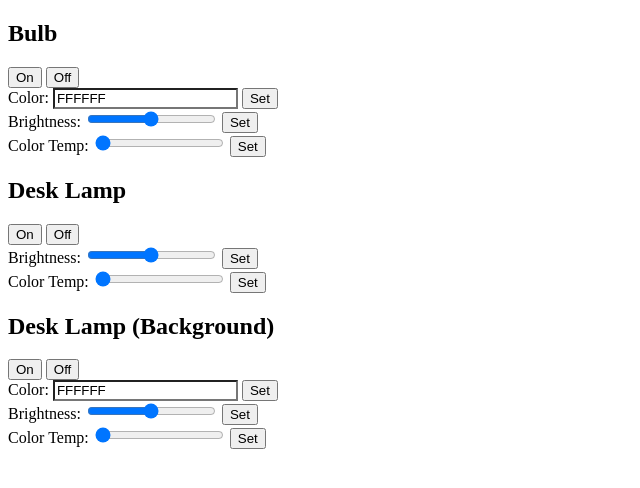
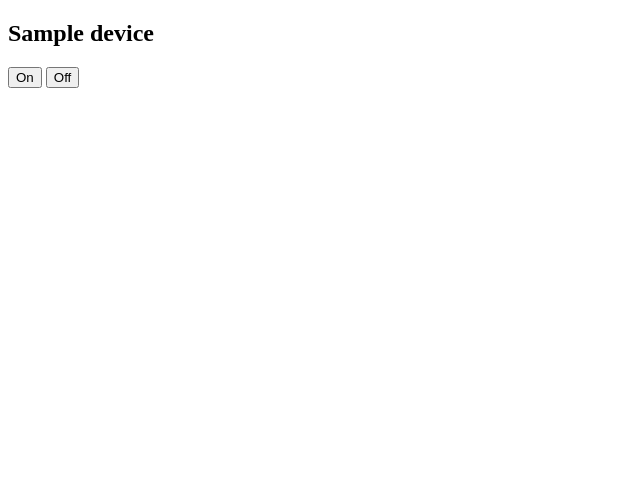
Before and after one commit to nikita-tomilov/xiaomi-smart-lamps-control, a Flask app: template template/index.html in a window 1280 px wide. Shown: the top 488 px of the page, without its empty margins (0-640 px from the left). Run offline with Flask 2, Linux system fonts and the light colour scheme; the template is opened without the code that fills it: most values are stand-ins (such as "Sample title", 1, 10 or a date in 2020).

Commit message:
all: use classes and template engine

```diff
--- a/main.py
+++ b/main.py
@@ -2,112 +2,81 @@
 
 from flask import Flask, send_from_directory
 from flask import render_template
-from yeelight import Bulb, LightType
+from yeelight import LightType
+
+from light_device import LightDevice
 
 app = Flask(__name__, template_folder="./template/")
-bulb = Bulb("192.168.0.111", auto_on=True)
-bulb_hex_rgb = "FFFFFF"
-bulb_brightness = 100
-bulb_color_temp = 5600
-desk_lamp = Bulb("192.168.0.108", auto_on=True)
-desk_lamp_brightness = 100
-desk_lamp_color_temp = 5600
-desk_lamp_background_hex_rgb = "FFFFFF"
-desk_lamp_background_brightness = 100
-desk_lamp_background_color_temp = 5600
 
-
-def bulb_toggle(blb, state, light_type=LightType.Main):
-    if state == "on":
-        blb.turn_on(light_type)
-    elif state == "off":
-        blb.turn_off(light_type)
-    if state == "toggle":
-        blb.toggle(light_type)
-
-
-def bulb_update_plain_params(blb, brightness, color_temp, light_type=LightType.Main):
-    blb.set_color_temp(color_temp, light_type)
-    blb.set_brightness(brightness, light_type)
+devices = {
+    'bulb': LightDevice(identifier="bulb", name="Bulb", ip="192.168.0.111", supports_rgb=True, supports_white=True,
+                        brightness=100, wb=5600),
+    'desk_lamp': LightDevice(identifier="desk_lamp", name="Desk Lamp", ip="192.168.0.108", supports_rgb=False,
+                             supports_white=True, brightness=100, wb=5600),
+    'desk_lamp_bg': LightDevice(identifier="desk_lamp_bg", name="Desk Lamp (Background)", ip="192.168.0.108",
+                                supports_rgb=True, supports_white=True, light_type=LightType.Ambient)
+}
 
 
 @app.route('/')
 def http_main_entry():
-    return render_template('index.html', bulb_brightness=bulb_brightness, bulb_color_temp=bulb_color_temp,
-                           desk_lamp_brightness=desk_lamp_brightness, desk_lamp_color_temp=desk_lamp_color_temp,
-                           desk_lamp_background_brightness=desk_lamp_background_brightness,
-                           desk_lamp_background_color_temp=desk_lamp_background_color_temp,
-                           bulb_hex_rgb=bulb_hex_rgb, desk_lamp_background_hex_rgb=desk_lamp_background_hex_rgb)
+    return render_template('index.html', devices=list(devices.values()))
 
 
-@app.route('/colour/<dev>/<r>/<g>/<b>')
-def change_colour(dev, r, g, b):
+@app.route('/colour/<dev_id>/<r>/<g>/<b>')
+def change_colour(dev_id, r, g, b):
     r = int(r)
     g = int(g)
     b = int(b)
-    if dev == "bulb":
-        global bulb_hex_rgb
-        bulb_hex_rgb = '%02x%02x%02x' % (r, g, b)
-        bulb.set_rgb(r, g, b)
-    elif dev == "desk_lamp_background":
-        global desk_lamp_background_hex_rgb
-        desk_lamp_background_hex_rgb = '%02x%02x%02x' % (r, g, b)
-        desk_lamp.set_rgb(r, g, b, light_type=LightType.Ambient)
-    print("changed", dev, "colour to", r, g, b)
-    return "ok"
+    if dev_id in devices:
+        device = devices[dev_id]
+        device.r = r
+        device.g = g
+        device.b = b
+        device.apply_rgb()
+        print("changed", dev_id, "colour to", r, g, b)
+        return "ok"
+    else:
+        return "no dev " + dev_id + "found"
 
 
-@app.route('/switch/<dev>/<state>')
-def switch(dev, state):
-    if dev == "bulb":
-        bulb_toggle(bulb, state)
-    elif dev == "desk_lamp":
-        bulb_toggle(desk_lamp, state)
-    elif dev == "desk_lamp_background":
-        bulb_toggle(desk_lamp, state, light_type=LightType.Ambient)
-    print("switched", dev, "to", state)
-    return "ok"
+@app.route('/switch/<dev_id>/<state>')
+def switch(dev_id, state):
+    if dev_id in devices:
+        device = devices[dev_id]
+        device.switch(state)
+        print("switched", dev_id, "to state", state)
+        return "ok"
+    else:
+        return "no dev " + dev_id + "found"
 
 
-@app.route('/brightness/<dev>/<value>')
-def change_brightness(dev, value):
+# noinspection DuplicatedCode
+@app.route('/brightness/<dev_id>/<value>')
+def change_brightness(dev_id, value):
     value = int(value)
-    global bulb_brightness, bulb_color_temp, desk_lamp_brightness, desk_lamp_color_temp
-    if dev == "bulb":
-        global bulb_brightness, bulb_color_temp
-        bulb_brightness = value
-        bulb_update_plain_params(bulb, bulb_brightness, bulb_color_temp)
-    elif dev == "desk_lamp":
-        global desk_lamp_brightness, desk_lamp_color_temp
-        desk_lamp_brightness = value
-        bulb_update_plain_params(desk_lamp, desk_lamp_brightness, desk_lamp_color_temp)
-    elif dev == "desk_lamp_background":
-        global desk_lamp_background_brightness, desk_lamp_background_color_temp
-        desk_lamp_background_brightness = value
-        bulb_update_plain_params(desk_lamp, desk_lamp_background_brightness, desk_lamp_background_color_temp,
-                                 light_type=LightType.Ambient)
-    print("changed", dev, "brightness to", value)
-    return "ok"
+    if dev_id in devices:
+        device = devices[dev_id]
+        device.brightness = value
+        device.apply_white()
+        print("switched", dev_id, "brightness to", value)
+        return "ok"
+    else:
+        return "no dev " + dev_id + "found"
 
 
-@app.route('/ct/<dev>/<value>')
-def change_colour_temp(dev, value):
+# noinspection DuplicatedCode
+@app.route('/wb/<dev_id>/<value>')
+def change_white_balance(dev_id, value):
     value = int(value)
-    if dev == "bulb":
-        global bulb_brightness, bulb_color_temp
-        bulb_color_temp = value
-        bulb_update_plain_params(bulb, bulb_brightness, bulb_color_temp)
-    elif dev == "desk_lamp":
-        global desk_lamp_brightness, desk_lamp_color_temp
-        desk_lamp_color_temp = value
-        bulb_update_plain_params(desk_lamp, desk_lamp_brightness, desk_lamp_color_temp)
-    elif dev == "desk_lamp_background":
-        global desk_lamp_background_brightness, desk_lamp_background_color_temp
-        desk_lamp_background_color_temp = value
-        bulb_update_plain_params(desk_lamp, desk_lamp_background_brightness, desk_lamp_background_color_temp,
-                                 light_type=LightType.Ambient)
-    print("changed", dev, "colour temp to", value)
-    return "ok"
+    if dev_id in devices:
+        device = devices[dev_id]
+        device.wb = value
+        device.apply_white()
+        print("switched", dev_id, "brightness to", value)
+        return "ok"
+    else:
+        return "no dev " + dev_id + "found"
 
 
 @app.route('/js/<path:path>')
@@ -117,4 +86,5 @@ def send_js(path):
 
 if __name__ == '__main__':
     # i = discover_bulbs()
+    # k = devices['bulb'].get_props()
     app.run(host='0.0.0.0', port=8139, threaded=True)
--- a/template/index.html
+++ b/template/index.html
@@ -9,72 +9,32 @@
 </head>
 <body>
 
-<div id="bulb">
-    <h2>Bulb</h2>
+{% for device in devices %}
+<div class="device">
+    <h2>{{ device.name }}</h2>
     <div class="onoff">
-        <input type="button" onclick="switchState('bulb', 'on')" value="On">
-        <input type="button" onclick="switchState('bulb', 'off')" value="Off">
+        <input type="button" onclick="switchState('{{ device.identifier }}', 'on')" value="On">
+        <input type="button" onclick="switchState('{{ device.identifier }}', 'off')" value="Off">
     </div>
-    <div class="coloradj">
+    {% if device.supports_rgb %}
+     <div class="coloradj">
         Color:
-        <input id="jsc-bulb" class="jscolor {onFineChange:'updateRect(this)'}" value="{{ bulb_hex_rgb }}">
-        <input type="button" onclick="updateRGB('bulb', 'jsc-bulb')" value="Set">
+        <input id="jsc-{{ device.identifier }}" class="jscolor {onFineChange:'updateRect(this)'}" value="{{ device.get_hex_rgb() }}">
+        <input type="button" onclick="updateRGB('{{ device.identifier }}', 'jsc-{{ device.identifier }}')" value="Set">
     </div>
-    <div class="brightadj">
+    {% endif %}
+    {% if device.supports_white %}
+        <div class="brightadj">
         Brightness:
-        <input type="range" id="rng-brt-bulb" min="0" max="100" step="25" value="{{ bulb_brightness }}">
-        <input type="button" onclick="updateBrightness('bulb', 'rng-brt-bulb')" value="Set">
+        <input type="range" id="rng-brt-{{ device.identifier }}" min="0" max="100" step="25" value="{{ device.brightness }}">
+        <input type="button" onclick="updateBrightness('{{ device.identifier }}', 'rng-brt-{{ device.identifier }}')" value="Set">
     </div>
     <div class="ctadj">
         Color Temp:
-        <input type="range" id="rng-ct-bulb" min="2700" max="6500" step="100" value="{{ bulb_color_temp }}">
-        <input type="button" onclick="updateColorTemp('bulb', 'rng-ct-bulb')" value="Set">
+        <input type="range" id="rng-ct-{{ device.identifier }}" min="2700" max="6500" step="100" value="{{ device.wb }}">
+        <input type="button" onclick="updateWB('{{ device.identifier }}', 'rng-ct-{{ device.identifier }}')" value="Set">
     </div>
+    {% endif %}
 </div>
-<hline></hline>
-<div id="desk_lamp">
-    <h2>Desk Lamp</h2>
-    <div class="onoff">
-        <input type="button" onclick="switchState('desk_lamp', 'on')" value="On">
-        <input type="button" onclick="switchState('desk_lamp', 'off')" value="Off">
-    </div>
-    <div class="brightadj">
-        Brightness:
-        <input type="range" id="rng-brt-desk_lamp" min="0" max="100" step="25" value="{{ desk_lamp_brightness }}">
-        <input type="button" onclick="updateBrightness('desk_lamp', 'rng-brt-desk_lamp')" value="Set">
-    </div>
-    <div class="ctadj">
-        Color Temp:
-        <input type="range" id="rng-ct-desk_lamp" min="2700" max="6500" step="100" value="{{ desk_lamp_color_temp }}">
-        <input type="button" onclick="updateColorTemp('desk_lamp', 'rng-ct-desk_lamp')" value="Set">
-    </div>
-</div>
-<hline></hline>
-<div id="desk_lamp_background">
-    <h2>Desk Lamp (Background)</h2>
-    <div class="onoff">
-        <input type="button" onclick="switchState('desk_lamp_background', 'on')" value="On">
-        <input type="button" onclick="switchState('desk_lamp_background', 'off')" value="Off">
-    </div>
-    <div class="coloradj">
-        Color:
-        <input id="jsc-dlamp" class="jscolor {onFineChange:'updateRect(this)'}"
-               value="{{ desk_lamp_background_hex_rgb }}">
-        <input type="button" onclick="updateRGB('desk_lamp_background', 'jsc-dlamp')" value="Set">
-    </div>
-    <div class="brightadj">
-        Brightness:
-        <input type="range" id="rng-brt-desk_lamp_bg" min="0" max="100" step="25"
-               value="{{ desk_lamp_background_brightness }}">
-        <input type="button" onclick="updateBrightness('desk_lamp_background', 'rng-brt-desk_lamp_bg')" value="Set">
-    </div>
-    <div class="ctadj">
-        Color Temp:
-        <input type="range" id="rng-ct-desk_lamp_bg" min="2700" max="6500" step="100"
-               value="{{ desk_lamp_background_color_temp }}">
-        <input type="button" onclick="updateColorTemp('desk_lamp_background', 'rng-ct-desk_lamp_bg')" value="Set">
-    </div>
-</div>
-</p>
-</body>
+{% endfor %}
 </html>
--- a/template/script.js
+++ b/template/script.js
@@ -12,9 +12,9 @@ function updateBrightness(dev_id, input_id) {
     httpGetAsync2(global_url + "brightness/" + dev_id + "/" + brightness);
 }
 
-function updateColorTemp(dev_id, input_id) {
+function updateWB(dev_id, input_id) {
     const brightness = document.getElementById(input_id).value;
-    httpGetAsync2(global_url + "ct/" + dev_id + "/" + brightness);
+    httpGetAsync2(global_url + "wb/" + dev_id + "/" + brightness);
 }
 
 function switchState(dev_id, state) {
```
Also changed, not shown: light_device.py (added, +53 -0 lines).
